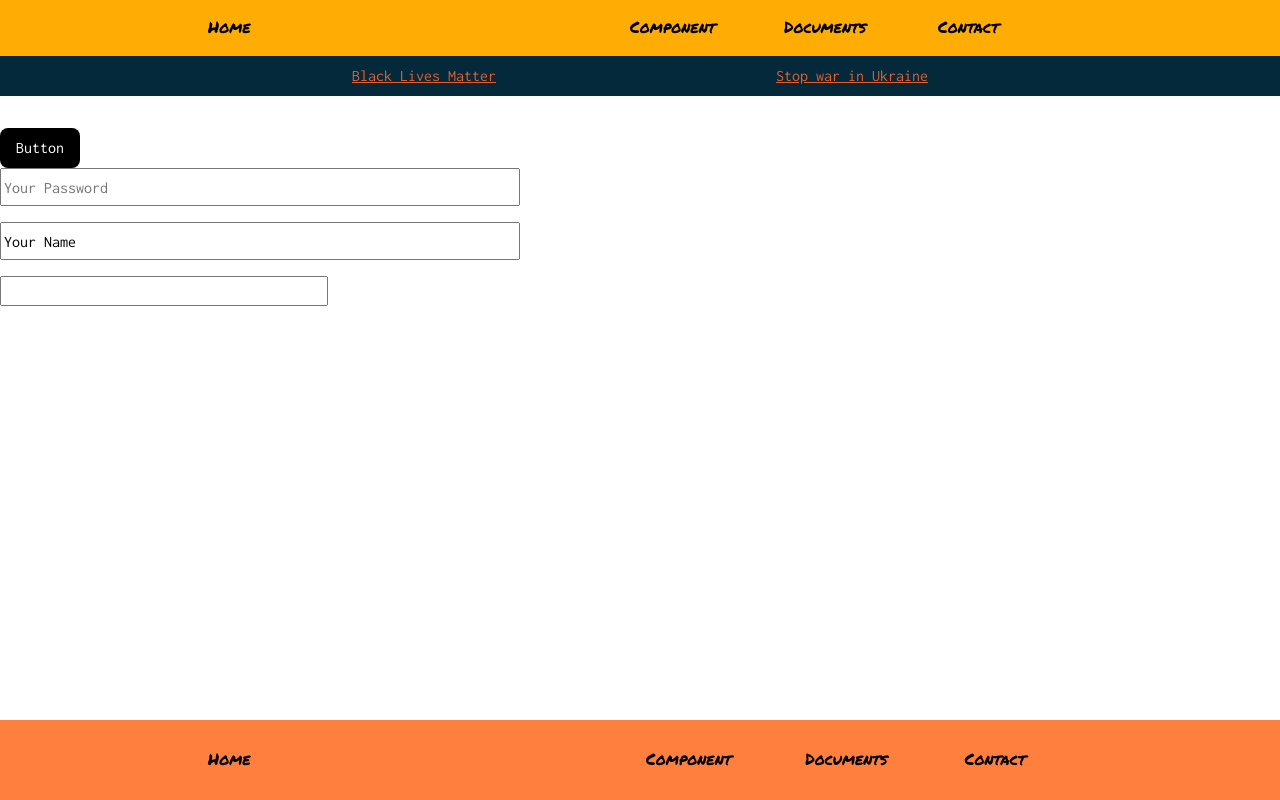
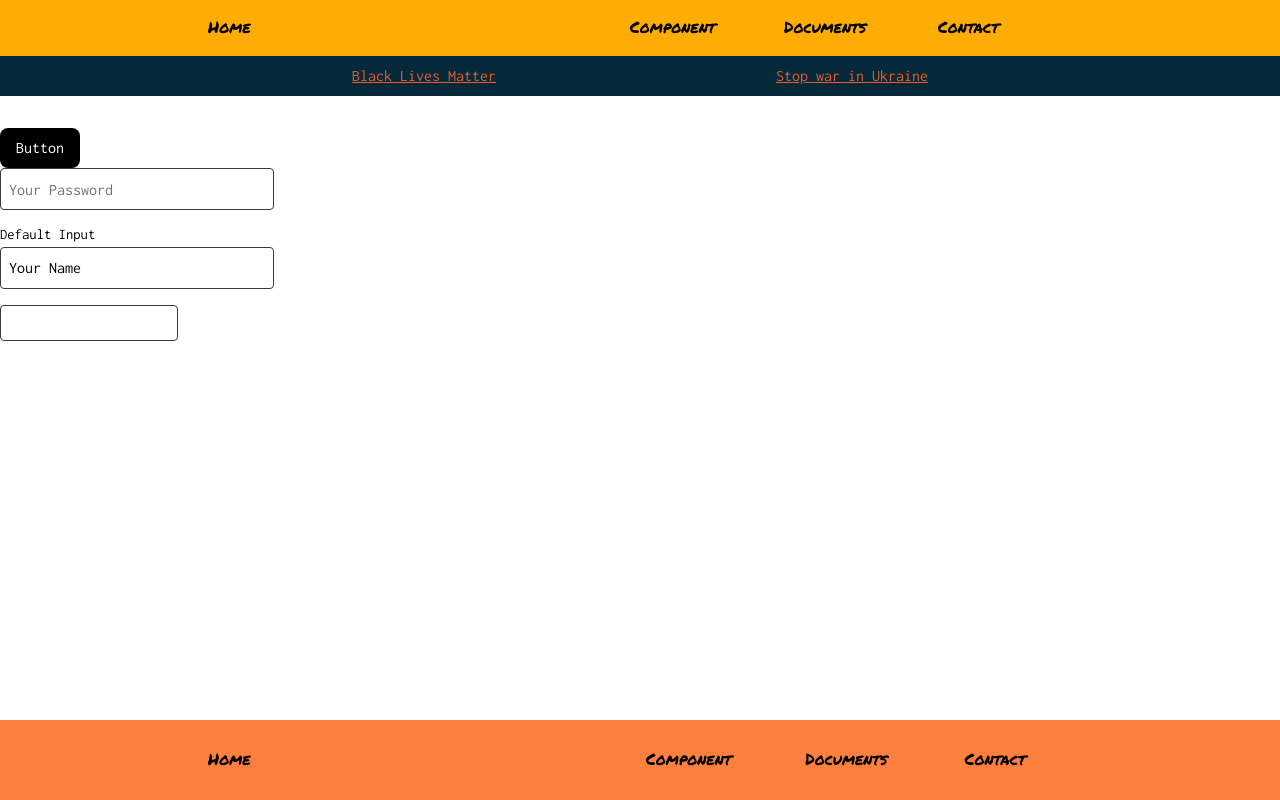
Before and after one commit to zzafergok/component-snippets, a React (Vite) app: page / in a window 1280 px wide. Built offline with nearby package versions, Linux system fonts and the light colour scheme.

Commit message:
prettier format and added label inside to component

```diff
--- a/src/components/input/default_input.tsx
+++ b/src/components/input/default_input.tsx
@@ -1,24 +1,11 @@
 /** @jsxImportSource @emotion/react */
-import { css, CSSObject } from "@emotion/react";
-import { InputProps } from "../../modules/input";
-
-const defaultInputStyle = css`
-  border: 1px solid var(--default-border-color);
-  border-radius: 0.25rem;
-  padding: 0.5rem;
-  background-color: #fff;
-  transition: all 0.3s ease-in-out;
-
-  &:focus: {
-    border-color: var(--input-border-color);
-    box-shadow: 0 0 0.5rem rgba(0, 0, 0, 0.2);
-  }
-`;
+import { css, CSSObject } from '@emotion/react';
+import { InputProps } from '../../modules/input';
 
 function DefaultInput(InputProps) {
 	const {
 		className,
-    type = "text" as any,
+		type = 'text' as any,
 		id,
 		name,
 		value,
@@ -36,7 +23,7 @@ function DefaultInput(InputProps) {
 		maxLength,
 		pattern,
 		size,
-    autoComplete = "off",
+		autoComplete = 'off',
 		autoFocus = false,
 		spellCheck,
 		autoSave,
@@ -44,22 +31,44 @@ function DefaultInput(InputProps) {
 		multiple,
 		alt,
 		src,
-    width = "40",
-    height = "2",
+		width = '20%',
+		height = '1.5rem',
 		icon,
 		defaultValue,
+		label,
 	} = InputProps;
+
+	const defaultInputStyle = css`
+		border: 1px solid var(--default-border-color);
+		border-radius: 0.25rem;
+		padding: 0.5rem;
+		background-color: #fff;
+		transition: all 0.3s ease-in-out;
+		width: ${width};
+		height: ${height};
+		margin-bottom: 1rem;
+
+		&:focus: {
+			border-color: var(--input-border-color);
+			box-shadow: 0 0 0.5rem rgba(0, 0, 0, 0.2);
+		}
+	`;
+
+	const labelStyle = css`
+		display: block;
+		margin-bottom: 0.25rem;
+		font-size: 11pt;
+	`;
 
 	return (
 		<div>
+			{id && label && (
+				<label htmlFor={id} css={labelStyle}>
+					{label}
+				</label>
+			)}
 			<input
-        css={
-          (defaultInputStyle,
-          {
-            width: width && `${width}%`,
-            height: height && `${height}rem`,
-          })
-        }
+				css={defaultInputStyle}
 				className={className}
 				type={type}
 				id={id}
--- a/src/components/input/index.tsx
+++ b/src/components/input/index.tsx
@@ -1,20 +1,18 @@
-/** @jsxImportSource @emotion/react */
-import { css } from "@emotion/react";
-import DefaultInput from "./default_input";
+import DefaultInput from './default_input';
 
 function InputIndex() {
-  const spaceInput = css`
-    input {
-      margin-bottom: 1rem;
-    }
-  `;
-  return (
-    <div css={spaceInput}>
-      <DefaultInput type="password" placeholder="Your Password" />
-      <DefaultInput type="text" defaultValue="Your Name" />
-      <DefaultInput type="text" width="25" height="1.5" />
-    </div>
-  );
+	return (
+		<div>
+			<DefaultInput type="password" placeholder="Your Password" />
+			<DefaultInput
+				type="text"
+				id="try"
+				label="Default Input"
+				defaultValue="Your Name"
+			/>
+			<DefaultInput type="text" width="25" height="1.5" />
+		</div>
+	);
 }
 
 export default InputIndex;
```
Lines whose indentation alone changed are shown as unchanged.
